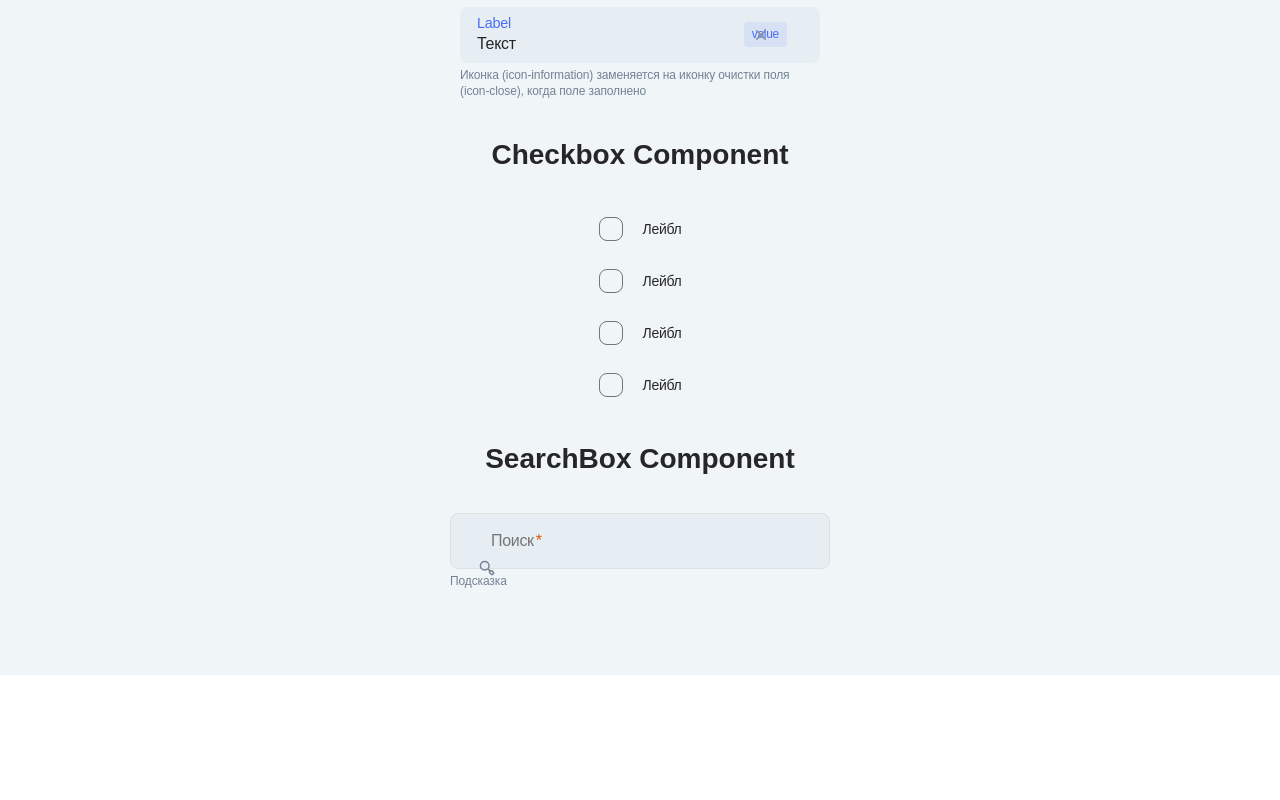
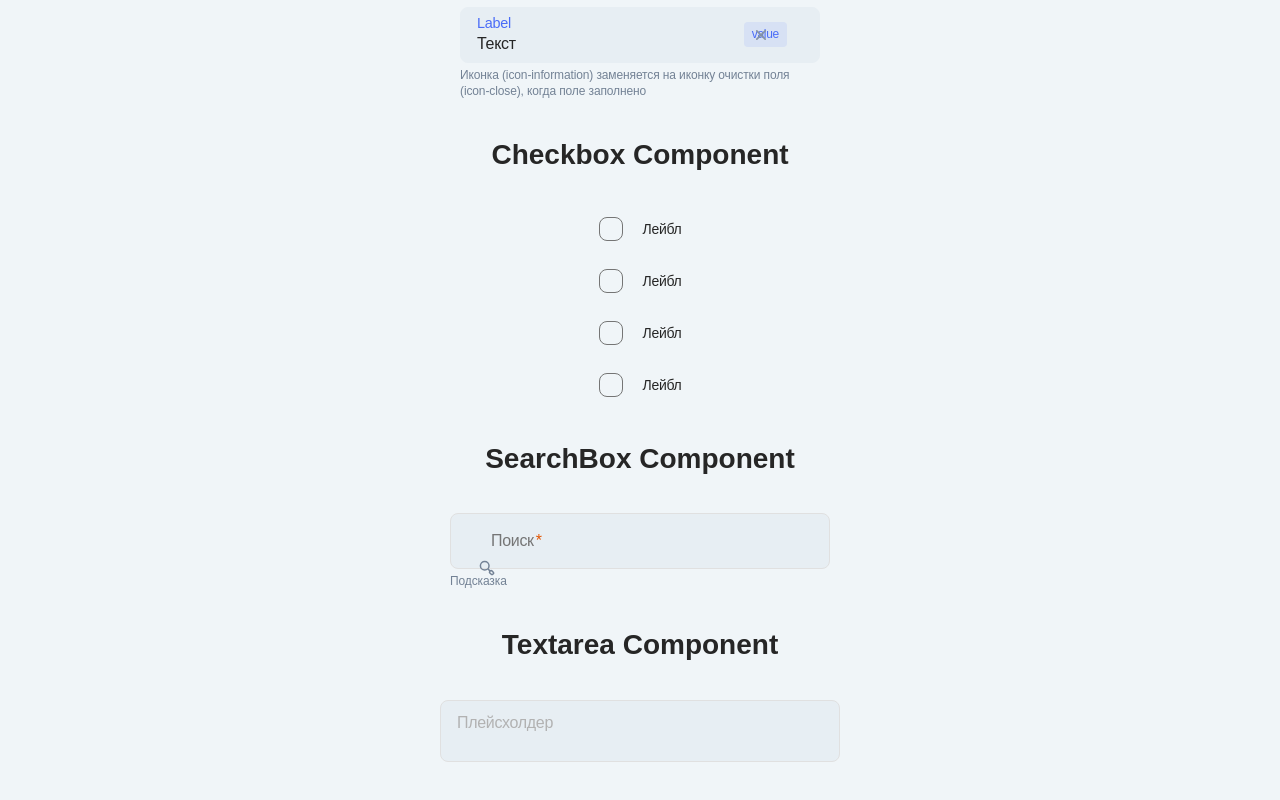
Before and after one commit to maxim-petrov/component-animation, a React (Vite) app: page / in a window 1280 px wide. Shown: the part 2367-3167 px from the top of the page. Before the commit the page ends 3042 px from the top, so only its background shows below. Built offline with nearby package versions, Linux system fonts and the light colour scheme; a web font is replaced by a local one.

Commit message:
Add Textarea

```diff
--- a/src/App.css
+++ b/src/App.css
@@ -472,3 +472,60 @@ h1 {
 .sb-groupTitleInner-644-18-2-0 {
   display: inline-block;
 }
+
+/* Стили для Textarea */
+.AwMFO {
+  width: 100%;
+  max-width: 400px;
+  margin: 0 auto;
+}
+
+.txar-textarea-221-11-1-0 {
+  position: relative;
+  display: grid;
+  border-color: #e0e0e0;
+  transition: all 0.2s ease;
+  overflow: hidden;
+}
+
+.txar-field-ea3-11-1-0 {
+  grid-area: field;
+  width: 100%;
+  min-height: 40px;
+  max-height: 300px;
+  padding: 12px 16px;
+  font-size: 16px;
+  font-family: inherit;
+  resize: none;
+  border: none;
+  outline: none;
+  background: transparent;
+  transition: height 0.2s ease;
+  overflow-y: hidden;
+}
+
+.txar-field-ea3-11-1-0::placeholder {
+  color: #757575;
+  transition: opacity 0.2s ease;
+}
+
+.txar-field-ea3-11-1-0:focus::placeholder {
+  opacity: 0.6;
+}
+
+.txar-fieldHidden-bb9-11-1-0 {
+  position: absolute;
+  top: 0;
+  left: 0;
+  visibility: hidden;
+  height: auto;
+  min-height: 0;
+  padding: 12px 16px;
+  font-size: 16px;
+  font-family: inherit;
+  width: 100%;
+  white-space: pre-wrap;
+  word-wrap: break-word;
+  overflow: hidden;
+  border: none;
+}
--- a/src/App.jsx
+++ b/src/App.jsx
@@ -9,6 +9,7 @@ import DropdownButton from './components/DropdownButton'
 import Input from './components/Input'
 import Checkbox from './components/Checkbox'
 import SearchBox from './components/SearchBox'
+import Textarea from './components/Textarea'
 
 function App() {
   const [count, setCount] = useState(0)
@@ -58,6 +59,11 @@ function App() {
       <div className="content">
         <SearchBox />
       </div>
+
+      <h1>Textarea Component</h1>
+      <div className="content">
+        <Textarea />
+      </div>
     </div>
   )
 }
--- /dev/null
+++ b/src/animations/textareaAnimations.js
@@ -0,0 +1,44 @@
+// Конфигурация анимации для компонента Textarea
+export const textareaAnimationConfig = {
+  type: "spring",
+  stiffness: 290,
+  damping: 22.22,
+  mass: 1,
+  duration: 0.54
+};
+
+// Анимация для фокуса на текстовой области
+export const focusAnimation = {
+  initial: {
+    borderColor: "#e0e0e0",
+    boxShadow: "0 0 0 0 rgba(74, 108, 247, 0)"
+  },
+  focus: {
+    borderColor: "#4a6cf7",
+    boxShadow: "0 0 0 2px rgba(74, 108, 247, 0.2)"
+  },
+  transition: textareaAnimationConfig
+};
+
+// Анимация для изменения высоты текстовой области
+export const heightAnimation = {
+  transition: {
+    type: "spring",
+    stiffness: 500,
+    damping: 30,
+    mass: 1
+  }
+};
+
+// Анимация для плейсхолдера
+export const placeholderAnimation = {
+  initial: {
+    opacity: 1
+  },
+  focus: {
+    opacity: 0.6
+  },
+  transition: {
+    duration: 0.2
+  }
+};
--- /dev/null
+++ b/src/components/Textarea.jsx
@@ -0,0 +1,105 @@
+import React, { useState, useRef, useEffect } from 'react';
+import { motion } from 'framer-motion';
+import {
+  textareaAnimationConfig,
+  focusAnimation,
+  heightAnimation,
+  placeholderAnimation
+} from '../animations/textareaAnimations';
+import '../global.css';
+
+const Textarea = () => {
+  const [value, setValue] = useState('');
+  const [isFocused, setIsFocused] = useState(false);
+  const [textareaHeight, setTextareaHeight] = useState(40);
+
+  const visibleTextareaRef = useRef(null);
+  const hiddenTextareaRef = useRef(null);
+
+  // Обработчик для изменения текста
+  const handleChange = (e) => {
+    setValue(e.target.value);
+    adjustTextareaHeight();
+  };
+
+  // Обработчик для фокуса
+  const handleFocus = () => {
+    setIsFocused(true);
+  };
+
+  // Обработчик для потери фокуса
+  const handleBlur = () => {
+    setIsFocused(false);
+  };
+
+  // Функция для регулировки высоты текстовой области
+  const adjustTextareaHeight = () => {
+    if (hiddenTextareaRef.current && visibleTextareaRef.current) {
+      // Сначала сбросим высоту скрытой текстовой области
+      hiddenTextareaRef.current.style.height = 'auto';
+
+      // Теперь получим scrollHeight, который учитывает весь текст
+      const scrollHeight = hiddenTextareaRef.current.scrollHeight;
+
+      // Устанавливаем минимальную высоту 40px или высоту, соответствующую содержимому
+      const newHeight = Math.max(40, scrollHeight);
+
+      setTextareaHeight(newHeight);
+    }
+  };
+
+  // Синхронизируем значение между видимой и скрытой текстовыми областями
+  useEffect(() => {
+    if (hiddenTextareaRef.current) {
+      hiddenTextareaRef.current.value = value;
+      adjustTextareaHeight();
+    }
+  }, [value]);
+
+  return (
+    <div className="_Gq5_ ql7Up" data-e2e-id="textarea-base">
+      <div className="AwMFO" style={{ marginBottom: '0px' }}>
+        <motion.div
+          className="txar-textarea-221-11-1-0"
+          data-e2e-id="textarea"
+          style={{
+            gridTemplate: '"field" 1fr / 1fr',
+            border: '1px solid',
+            borderRadius: '8px'
+          }}
+          variants={focusAnimation}
+          initial="initial"
+          animate={isFocused ? "focus" : "initial"}
+        >
+          <motion.textarea
+            className="txar-field-ea3-11-1-0"
+            placeholder="Плейсхолдер"
+            tabIndex="0"
+            value={value}
+            onChange={handleChange}
+            onFocus={handleFocus}
+            onBlur={handleBlur}
+            ref={visibleTextareaRef}
+            style={{
+              height: `${textareaHeight}px`
+            }}
+            animate={{
+              height: `${textareaHeight}px`
+            }}
+            transition={heightAnimation.transition}
+            variants={placeholderAnimation}
+            initial="initial"
+            whileFocus="focus"
+          />
+          <textarea
+            className="txar-fieldHidden-bb9-11-1-0"
+            aria-hidden="true"
+            ref={hiddenTextareaRef}
+          />
+        </motion.div>
+      </div>
+    </div>
+  );
+};
+
+export default Textarea;
```
